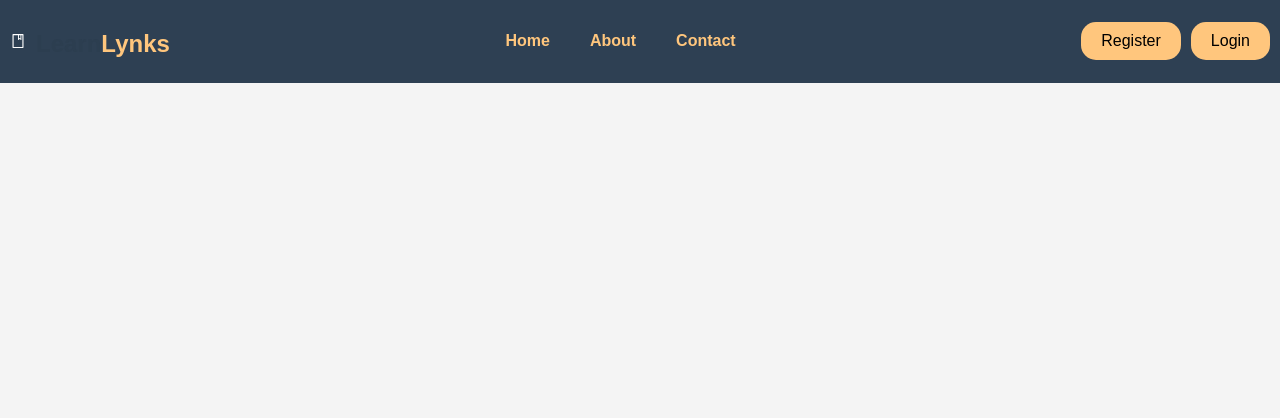
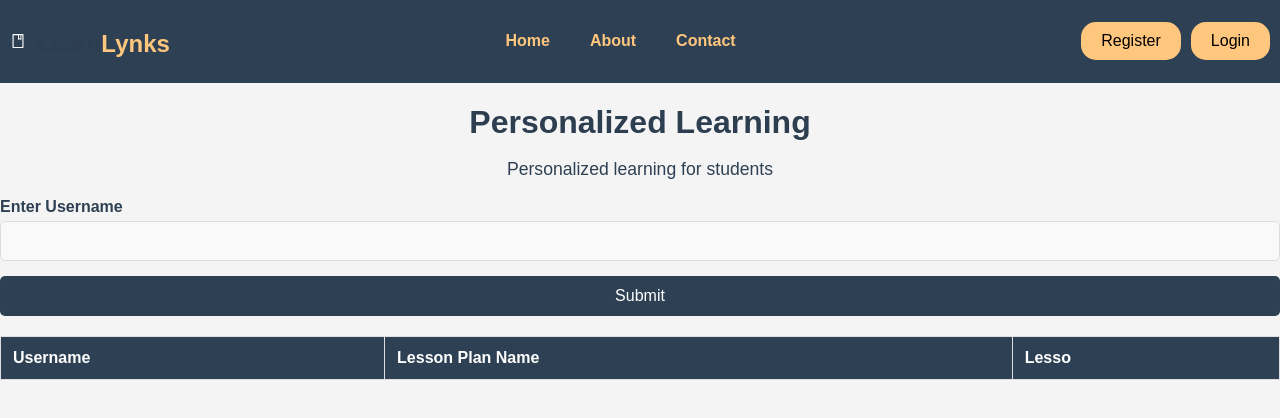
Before and after one commit to OreoluwaElizabeth/learn-lynks, a React (Create React App) app: page /personalized-learning in a window 1280 px wide. Shown: the top 418 px of the page. Built offline with nearby package versions, Linux system fonts and the light colour scheme.

Commit message:
personalized learning added but not complete yet

```diff
--- a/src/App.js
+++ b/src/App.js
@@ -17,6 +17,7 @@ import AvailableCurriculum from './Components/AvailableCurriculum';
 import ParentDashboard from './Component/ParentDashboard';
 import Settings from './Component/Settings';
 import ProgressReport from './Component/ProgressReport';
+import PersonalizedLearning from './Components/PersonalizedLearning';
 
 function App() {
     return (
@@ -40,6 +41,7 @@ function App() {
                 <Route path='AvaialableCurriculum' element={<AvailableCurriculum />} />
                 <Route path='/settings' element={<Settings />}/>
                 <Route path='/progress-report' element={<ProgressReport />}/>
+                <Route path='/personalized-learning' element={<PersonalizedLearning />}/>
             </Routes>
         </BrowserRouter>
     );
--- a/src/Component/StudentDashboard.jsx
+++ b/src/Component/StudentDashboard.jsx
@@ -56,16 +56,28 @@ const StudentDashboard = () => {
             </Link>
           </li>
           <li>
+            <Link to="/progress-report" className="nav-link">
+              <span className="icon">📈</span>
+              <span>Progress Report</span>
+            </Link>
+          </li>
+          {/* <li>
             <button className="nav-button" onClick={handleGetProgressReport}>
               <span className="icon">📈</span>
               <span>Progress Report</span>
             </button>
-          </li>
+          </li> */}
           <li>
             <button className="nav-button" onClick={handleGetLearningMaterials}>
               <span className="icon">📚</span>
               <span>Learning Materials</span>
             </button>
+          </li>
+          <li>
+            <Link to="/personalized-learning" className="nav-link">
+              <span className="icon">📊</span>
+              <span>Personalized Learning</span>
+            </Link>
           </li>
         </ul>
       </nav>
--- /dev/null
+++ b/src/Components/PersonalizedLearning.jsx
@@ -0,0 +1,75 @@
+import React, { useState } from 'react'
+
+const PersonalizedLearning = () => {
+
+    const[formData, setFormData] = useState({
+        username: "",
+    })
+
+    const handleChange = (event) => {
+        const{name, value} = event.target
+        setFormData((prevState) => ({...prevState, [name]: value}))
+    }
+
+    const handleSubmit = async(event) => {
+        event.preventDefault();
+
+        try{
+            const response = await fetch("http://localhost:8080/request-with-username", {
+            method: 'POST',
+            headers: {
+                'Content-Type': 'application/json',
+            },
+            body: JSON.stringify(formData),  // Assuming formData is your state variable
+        })
+
+        if (!response.ok) {
+            throw new Error(`HTTP error! Status: ${response.status}`);
+        }
+
+        const data = await response.json();
+        alert('Personalized Learning Plan created successfully');
+        setFormData({
+            username: "",
+        })
+
+        } catch (err) {
+            console.error('Error:', err);
+            alert('An error occurred while creating personalized learning plan');
+        }
+
+    }
+
+    return (
+        <div>
+            <h1>Personalized Learning</h1>
+            <p>Personalized learning for students</p>
+            <form onSubmit={handleSubmit}>
+                <label>
+                    Enter Username
+                    <input type="text"
+                    name='username'
+                    value={formData.username}
+                    onChange={handleChange}
+                     />
+                </label>
+                <button type="submit">Submit</button>
+            </form>
+            <table>
+                <thead>
+                    <tr>
+                        <th>Username</th>
+                        <th>Lesson Plan Name</th>
+                        <th>Lesso</th>
+                    </tr>
+                </thead>
+                <tbody>
+                    {/* Add rows here */}
+                </tbody>
+            </table>
+        </div>
+    )
+}
+
+
+export default PersonalizedLearning
```
Also changed, not shown: src/Components/PersonalizedLearning.css (added).
